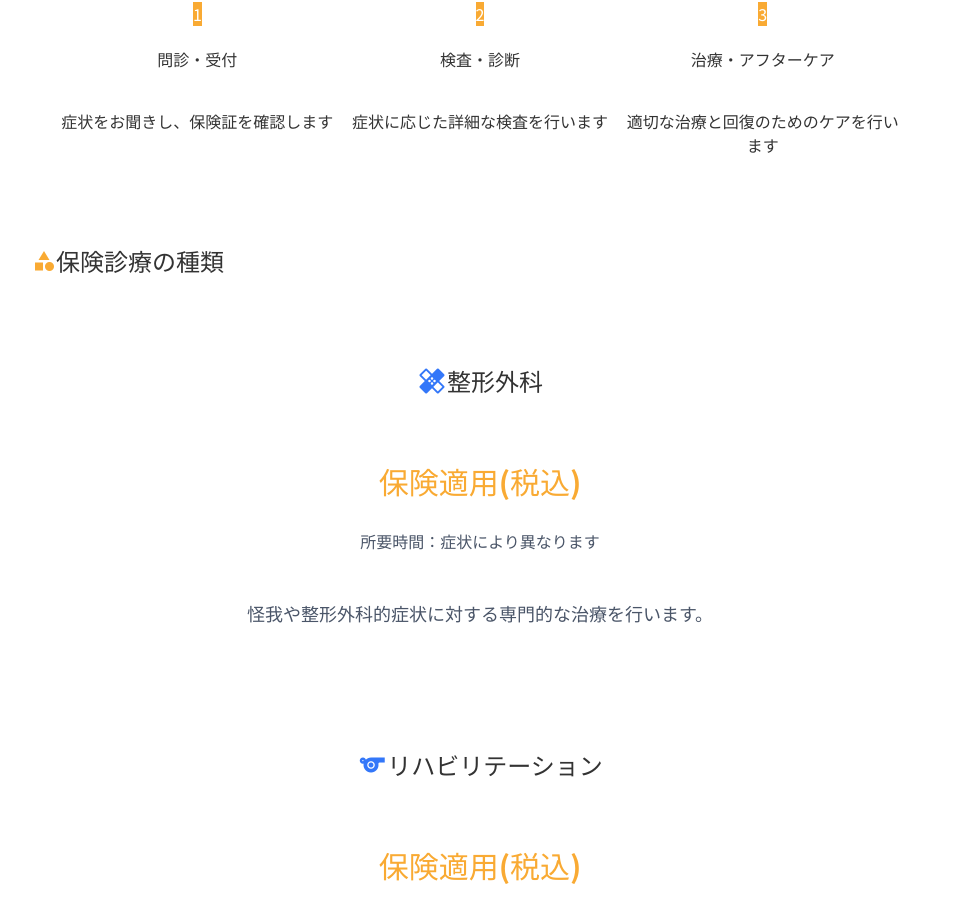
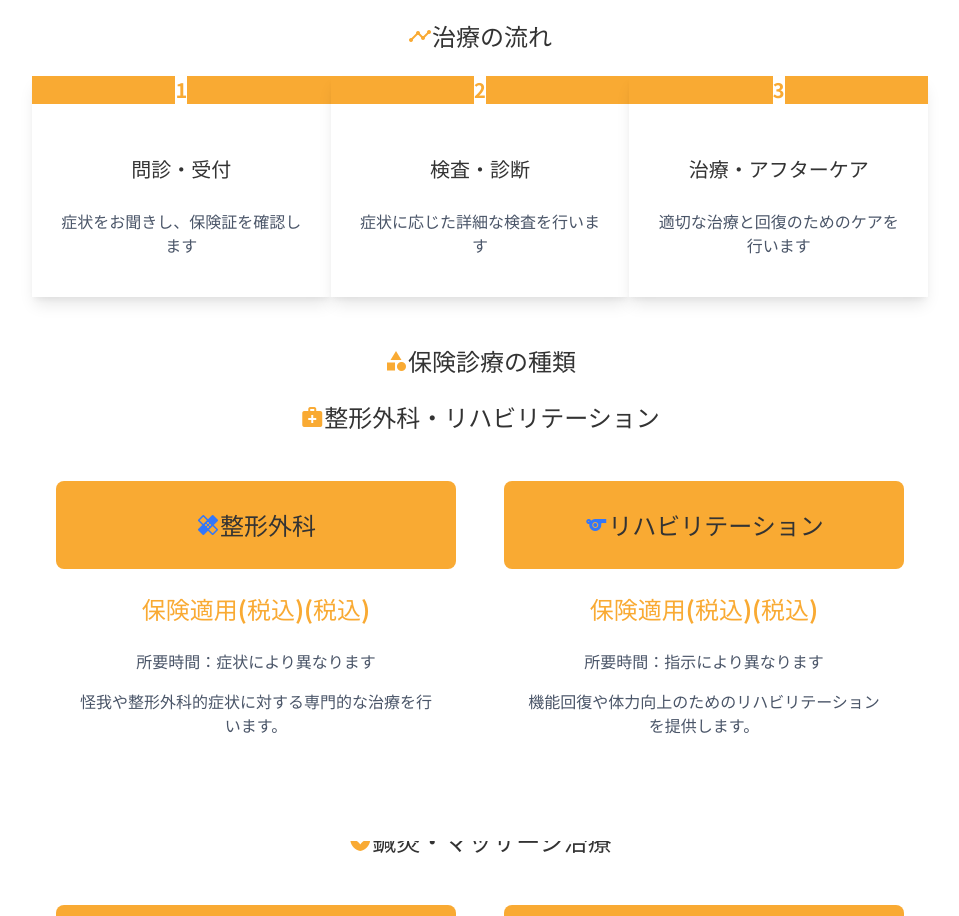
Before and after one commit to ideal-tomy/sunlit, a React (Vite) app: page /insurance in a window 1280 px wide. Shown: the part 2058-2974 px from the top of the page, without its empty margins (200-1159 px from the left). Built offline with nearby package versions, Linux system fonts and the light colour scheme.

Commit message:
保険診療ページ修正01

```diff
--- a/src/pages/Insurance.tsx
+++ b/src/pages/Insurance.tsx
@@ -1,6 +1,6 @@
 // 画像をpublicディレクトリから直接参照
 import { Link } from 'react-router-dom';
-import OneColumnCard from '../components/OneColumnCard';
+import InfoCardGrid from '../components/InfoCardGrid';
 
 const Insurance = () => {
   return (
@@ -71,81 +71,151 @@ const Insurance = () => {
                 <span className="material-icons text-primary mr-2">medical_services</span>
                 保険診療の特徴
               </h2>
-              <p className="text-lg mb-6 text-gray-700">
-                保険診療とは、健康保険が適用される治療を指します。当院では保険診療と併用して更に早く完治できるように特別な電気治療や部分鍼治療を推奨しております。
-                そのため、保険診療を受ける際には、事前に当院までご相談ください。
-              </p>
+              <div className="bg-white p-6 rounded-lg shadow-sm border-l-4 border-primary mb-6">
+                <p className="text-lg text-gray-700">
+                  保険診療とは、健康保険が適用される治療を指します。当院では保険診療と併用して更に早く完治できるように<span className="font-bold text-primary">特別な電気治療や部分鍼治療</span>を推奨しております。
+                </p>
+                <p className="text-lg text-gray-700 mt-2">
+                  そのため、保険診療を受ける際には、事前に当院までご相談ください。
+                </p>
+              </div>
 
               {/* 保険診療のワークフロー */}
-              <div className="bg-white p-6 rounded-lg border-l-4 border-primary mb-8">
-                <h3 className="text-xl font-bold mb-4 text-secondary-dark flex items-center">
+              <div className="mb-8">
+                <h3 className="text-2xl font-bold mb-6 text-secondary-dark flex items-center justify-center">
                   <span className="material-icons text-primary mr-2">timeline</span>
                   治療の流れ
                 </h3>
-                <div className="grid grid-cols-1 md:grid-cols-3 gap-4 mt-6">
-                  <div className="bg-white p-4 rounded-lg border border-gray-200 flex flex-col items-center text-center">
-                    <div className="bg-primary text-white rounded-full w-10 h-10 flex items-center justify-center mb-3">1</div>
-                    <h4 className="font-bold mb-2 text-secondary-dark">問診・受付</h4>
-                    <p className="text-gray-600">症状をお聞きし、保険証を確認します</p>
+                <div className="grid grid-cols-1 md:grid-cols-3 gap-6 mt-6">
+                  <div className="bg-white rounded-xl shadow-lg overflow-hidden transform transition duration-300 hover:shadow-xl hover:-translate-y-1">
+                    <div className="bg-primary p-4 flex items-center justify-center">
+                      <div className="bg-white text-primary rounded-full w-12 h-12 flex items-center justify-center text-xl font-bold">1</div>
+                    </div>
+                    <div className="p-6 text-center">
+                      <h4 className="text-xl font-bold mb-3 text-secondary-dark">問診・受付</h4>
+                      <p className="text-gray-700">症状をお聞きし、保険証を確認します</p>
+                    </div>
                   </div>
-                  <div className="bg-white p-4 rounded-lg border border-gray-200 flex flex-col items-center text-center">
-                    <div className="bg-primary text-white rounded-full w-10 h-10 flex items-center justify-center mb-3">2</div>
-                    <h4 className="font-bold mb-2 text-secondary-dark">検査・診断</h4>
-                    <p className="text-gray-600">症状に応じた詳細な検査を行います</p>
+                  <div className="bg-white rounded-xl shadow-lg overflow-hidden transform transition duration-300 hover:shadow-xl hover:-translate-y-1">
+                    <div className="bg-primary p-4 flex items-center justify-center">
+                      <div className="bg-white text-primary rounded-full w-12 h-12 flex items-center justify-center text-xl font-bold">2</div>
+                    </div>
+                    <div className="p-6 text-center">
+                      <h4 className="text-xl font-bold mb-3 text-secondary-dark">検査・診断</h4>
+                      <p className="text-gray-700">症状に応じた詳細な検査を行います</p>
+                    </div>
                   </div>
-                  <div className="bg-white p-4 rounded-lg border border-gray-200 flex flex-col items-center text-center">
-                    <div className="bg-primary text-white rounded-full w-10 h-10 flex items-center justify-center mb-3">3</div>
-                    <h4 className="font-bold mb-2 text-secondary-dark">治療・アフターケア</h4>
-                    <p className="text-gray-600">適切な治療と回復のためのケアを行います</p>
+                  <div className="bg-white rounded-xl shadow-lg overflow-hidden transform transition duration-300 hover:shadow-xl hover:-translate-y-1">
+                    <div className="bg-primary p-4 flex items-center justify-center">
+                      <div className="bg-white text-primary rounded-full w-12 h-12 flex items-center justify-center text-xl font-bold">3</div>
+                    </div>
+                    <div className="p-6 text-center">
+                      <h4 className="text-xl font-bold mb-3 text-secondary-dark">治療・アフターケア</h4>
+                      <p className="text-gray-700">適切な治療と回復のためのケアを行います</p>
+                    </div>
                   </div>
                 </div>
               </div>
             </div>
 
             <div className="mb-12">
-              <h2 className="text-2xl font-bold mb-4 text-secondary-dark flex items-center">
+              <h2 className="text-2xl font-bold mb-4 text-secondary-dark flex items-center justify-center">
                 <span className="material-icons text-primary mr-2">category</span>
                 保険診療の種類
               </h2>
 
-              <OneColumnCard
+              {/* 整形外科とリハビリテーション */}
+              <h3 className="text-2xl font-bold mb-6 text-secondary-dark flex items-center justify-center">
+                <span className="material-icons text-primary mr-2">medical_services</span>
+                整形外科・リハビリテーション
+              </h3>
+
+              <InfoCardGrid
                 menuGroups={[
                   {
-                    title: '保険診療メニュー',
-                    hideTitle: true,
-                    icon: 'medical_services',
+                    title: '整形外科',
+                    icon: 'healing',
+                    titleStyle: { backgroundColor: '#f9aa33', padding: '8px', borderRadius: '8px' },
+                    iconStyle: { color: '#3377f9' },
                     items: [
                       {
                         icon: 'healing',
                         title: '整形外科',
-                        price: '保険適用',
+                        hideTitle: true,
+                        hideIcon: true,
+                        price: '保険適用(税込)',
                         duration: '症状により異なります',
                         description: '怪我や整形外科的症状に対する専門的な治療を行います。'
-                      },
+                      }
+                    ]
+                  },
+                  {
+                    title: 'リハビリテーション',
+                    icon: 'sports',
+                    titleStyle: { backgroundColor: '#f9aa33', padding: '8px', borderRadius: '8px' },
+                    iconStyle: { color: '#3377f9' },
+                    items: [
                       {
                         icon: 'sports',
                         title: 'リハビリテーション',
-                        price: '保険適用',
+                        hideTitle: true,
+                        hideIcon: true,
+                        price: '保険適用(税込)',
                         duration: '指示により異なります',
                         description: '機能回復や体力向上のためのリハビリテーションを提供します。'
-                      },
+                      }
+                    ]
+                  }
+                ]}
+                columns={2}
+                gap="gap-6"
+                marginBottom="mb-8"
+              />
+
+              {/* 鍼灸治療とマッサージ治療 */}
+              <h3 className="text-2xl font-bold mb-6 text-secondary-dark flex items-center justify-center">
+                <span className="material-icons text-primary mr-2">spa</span>
+                鍼灸・マッサージ治療
+              </h3>
+
+              <InfoCardGrid
+                menuGroups={[
+                  {
+                    title: '鍼灸治療',
+                    icon: 'spa',
+                    titleStyle: { backgroundColor: '#f9aa33', padding: '8px', borderRadius: '8px' },
+                    iconStyle: { color: '#3377f9' },
+                    items: [
                       {
                         icon: 'spa',
                         title: '鍼灸治療',
-                        price: '保険適用',
+                        hideTitle: true,
+                        hideIcon: true,
+                        price: '保険適用(税込)',
                         duration: '20分程度',
                         description: '保険適用の鍼灸治療で、痛みの緩和や血行改善を促進します。'
-                      },
+                      }
+                    ]
+                  },
+                  {
+                    title: 'マッサージ治療',
+                    icon: 'front_hand',
+                    titleStyle: { backgroundColor: '#f9aa33', padding: '8px', borderRadius: '8px' },
+                    iconStyle: { color: '#3377f9' },
+                    items: [
                       {
                         icon: 'front_hand',
                         title: 'マッサージ治療',
-                        price: '保険適用',
+                        hideTitle: true,
+                        hideIcon: true,
+                        price: '保険適用(税込)',
                         duration: '15分程度',
                         description: '機能回復や痛みの緩和を目的とした医療マッサージを行います。'
                       }
                     ]
                   }
                 ]}
+                columns={2}
                 gap="gap-6"
                 marginBottom="mb-8"
               />
```
